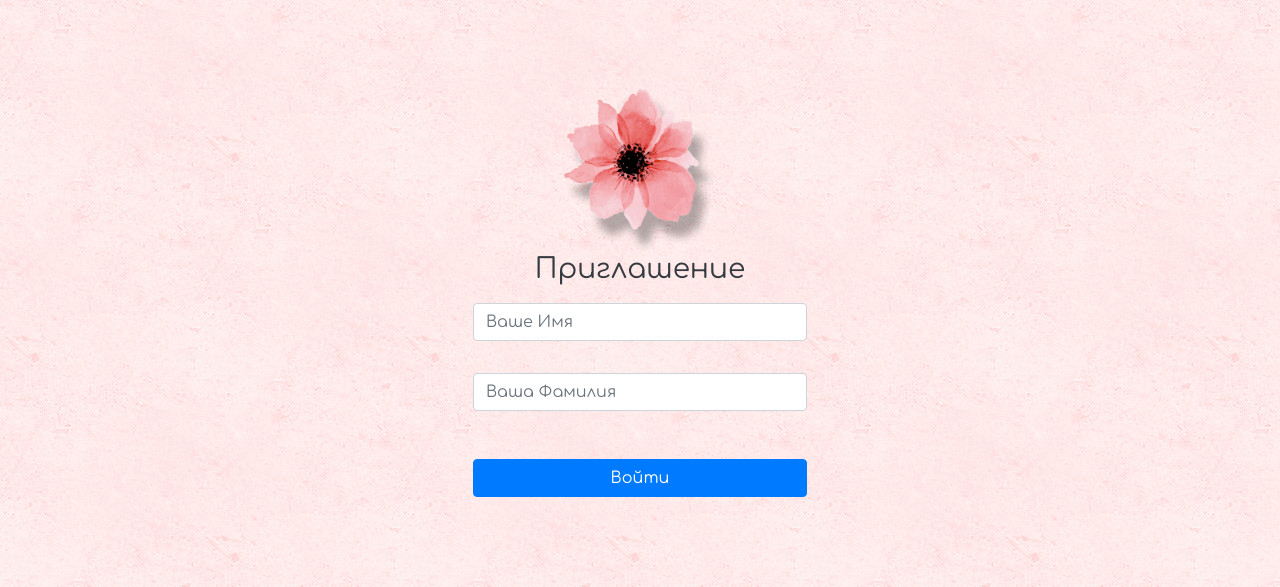
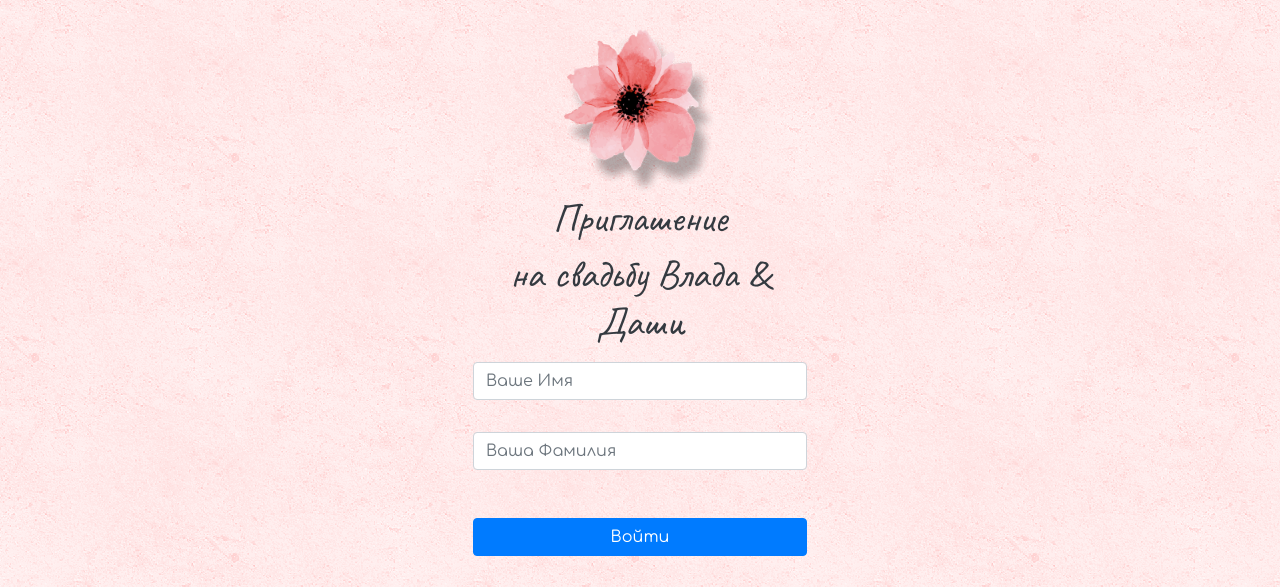
Before and after one commit to Taguaje/wedding, a Django app: page /accounts/login/ in a window 1280 px wide. Shown: the top 587 px of the page. Run offline with Django 3.2, Linux system fonts and the light colour scheme; some libraries are stand-ins or nearby versions.

Commit message:
Default Changelist

```diff
--- a/templates/account/login.html
+++ b/templates/account/login.html
@@ -12,13 +12,15 @@
     <script src="{% static '/bootstrap/js/bootstrap.js' %}"></script>
     <script src="{% static '/invitation/js/login.js' %}"></script>
     <link href="https://fonts.googleapis.com/css?family=Comfortaa|Marck+Script" rel="stylesheet">
+    <link href="https://fonts.googleapis.com/css?family=Caveat|Source+Sans+Pro&amp;subset=cyrillic" rel="stylesheet">
 </head>
 <body style="height: 100vh;">
 <div class="h-100 container-fluid col-md-3 col-10">
     <div class="h-75 row align-items-center text-center">
         <div class="col p-2">
             <img class="rsvp-flower" src="{% static "invitation/jpg/rsvp-flower.png" %}">
-            <h3 class="text-center"><a class="text-dark" href="/">Приглашение</a></h3>
+            <h3 class="text-center" style="font-family: Caveat, serif; font-size: 2.5em"><a class="text-dark" href="/">Приглашение</a></h3>
+            <h3 class="text-center" style="font-family: Caveat, serif; font-size: 2.5em"><a class="text-dark" href="/">на свадьбу Влада & Даши</a></h3>
             <form method="POST" action="{% url 'account_login' %}" class="pt-2">
                 {% csrf_token %}
                 <div class="form-group row">
```
Also changed, not shown: invitation/static/invitation/jpg/preview.jpg, invitation/static/invitation/jpg/preview_old.jpg (added).
